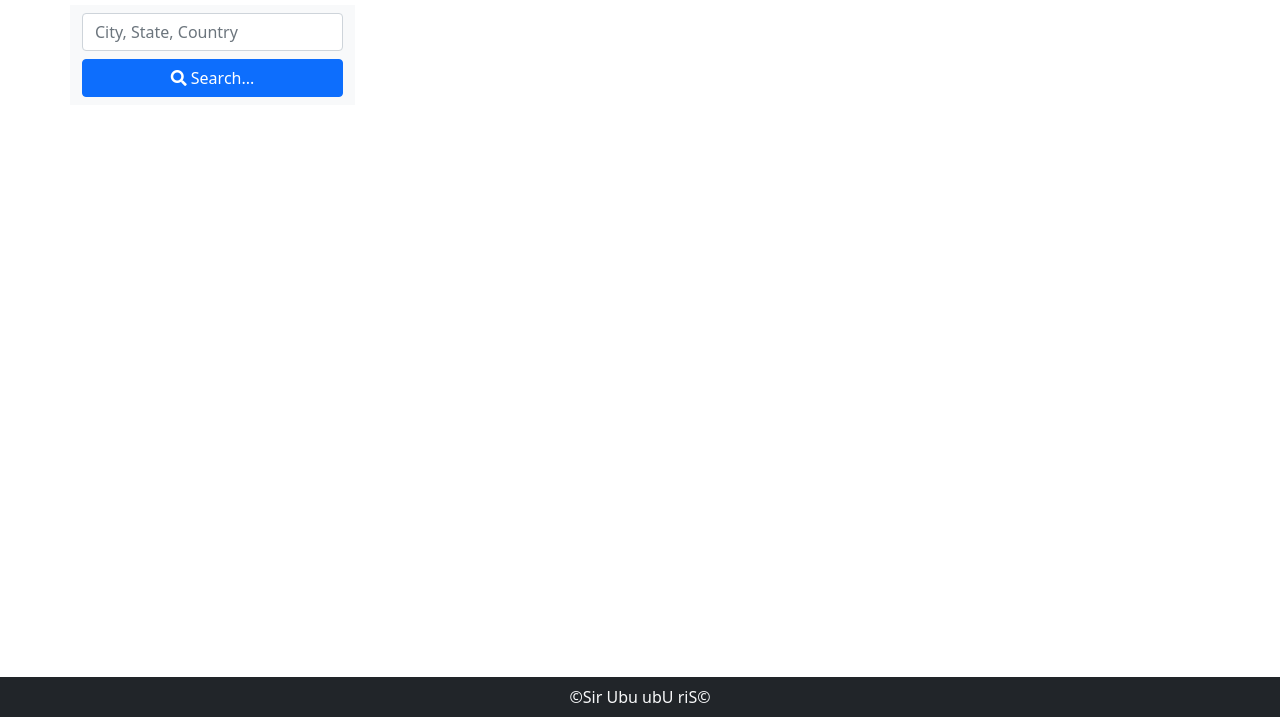
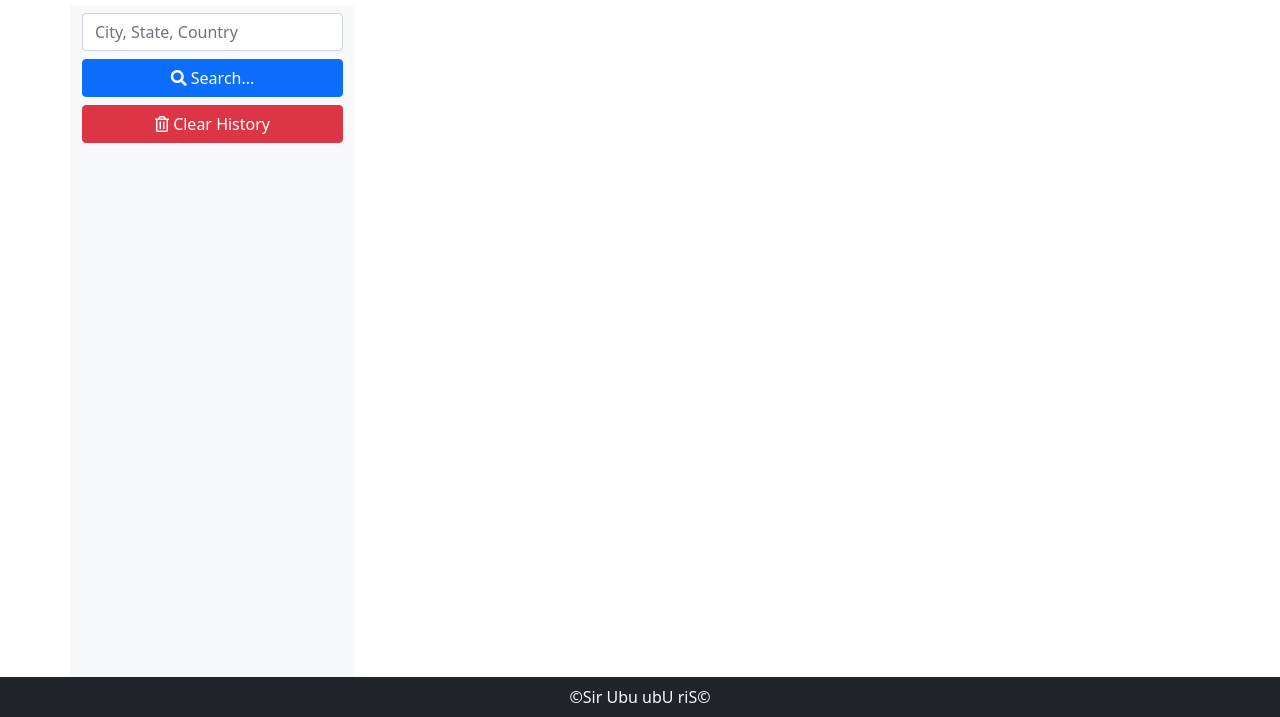
Before and after one commit to SirUbu/weather-dashboard, a plain HTML site: page index.html in a window 1280 px wide. Shown: the part 83-800 px from the top of the page. Drawn offline with nearby package versions, Linux system fonts and the light colour scheme.

Commit message:
Layout/design adjustments.

```diff
--- a/assets/css/style.css
+++ b/assets/css/style.css
@@ -1,3 +1,3 @@
-body {
-    min-height: 100vh;
+.row {
+    min-height: 85vh;
 }
--- a/index.html
+++ b/index.html
@@ -17,6 +17,7 @@
         <title>Weather Dashboard</title>
     </head>
     <body>
+        <div class="min-vh-100">
             <header>
                 <h1 class="bg-dark text-light p-3 text-center">Weather Dashboard</h1>
             </header>
@@ -31,16 +32,22 @@
                             <button type="submit" class="btn btn-primary" id="searchBtn"><i class="fas fa-search"></i> Search...
                             </button>
                         </form>
+
                         <!-- search results -->
                         <div class="mt-2" id="searchHistory"></div>
+
+                        <!-- searchHistory clear -->
+                        <div class="d-grid mt-2 mb-2">
+                            <button class="btn btn-danger" id="clearBtn"><i class="far fa-trash-alt"></i> Clear History</button>
+                        </div>
                     </section>
 
                     <!-- API display -->
-                <section>
+                    <section class="col-sm-12 col-md-9">
                         <!-- current weather -->
-                    <div></div>
+                        <div id="currentWeather"></div>
                         <!-- 5 day forecast -->
-                    <div></div>
+                        <div id="forecast"></div>
                     </section>
                 </div>
             </main>
@@ -48,6 +55,7 @@
             <footer class="bg-dark text-light text-center p-2 fixed-bottom">
                 <div>&copy;Sir Ubu <bdo dir="rtl">&copy;Sir Ubu</bdo></div>
             </footer>
+        </div>
 
         <!-- popper for bootstrap -->
         <script src="https://cdn.jsdelivr.net/npm/@popperjs/core@2.9.1/dist/umd/popper.min.js" integrity="sha384-SR1sx49pcuLnqZUnnPwx6FCym0wLsk5JZuNx2bPPENzswTNFaQU1RDvt3wT4gWFG" crossorigin="anonymous"></script>
```
Lines whose indentation alone changed are shown as unchanged.
